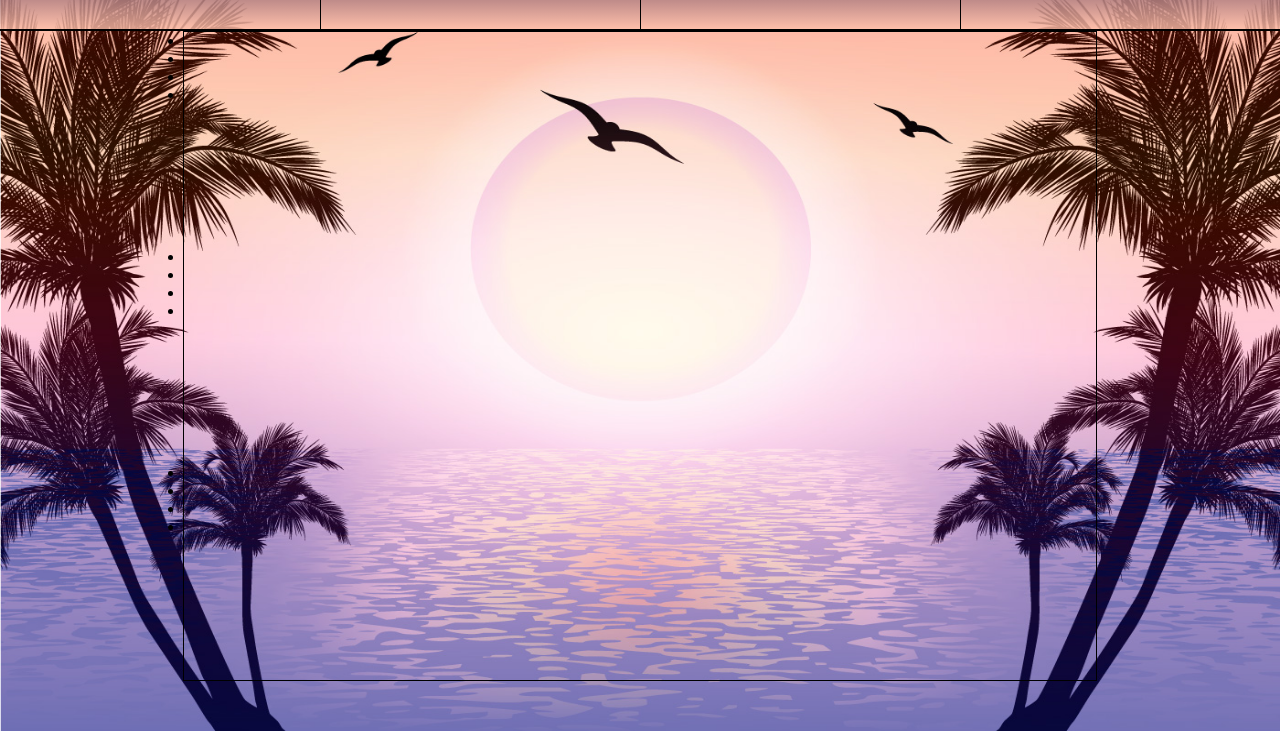
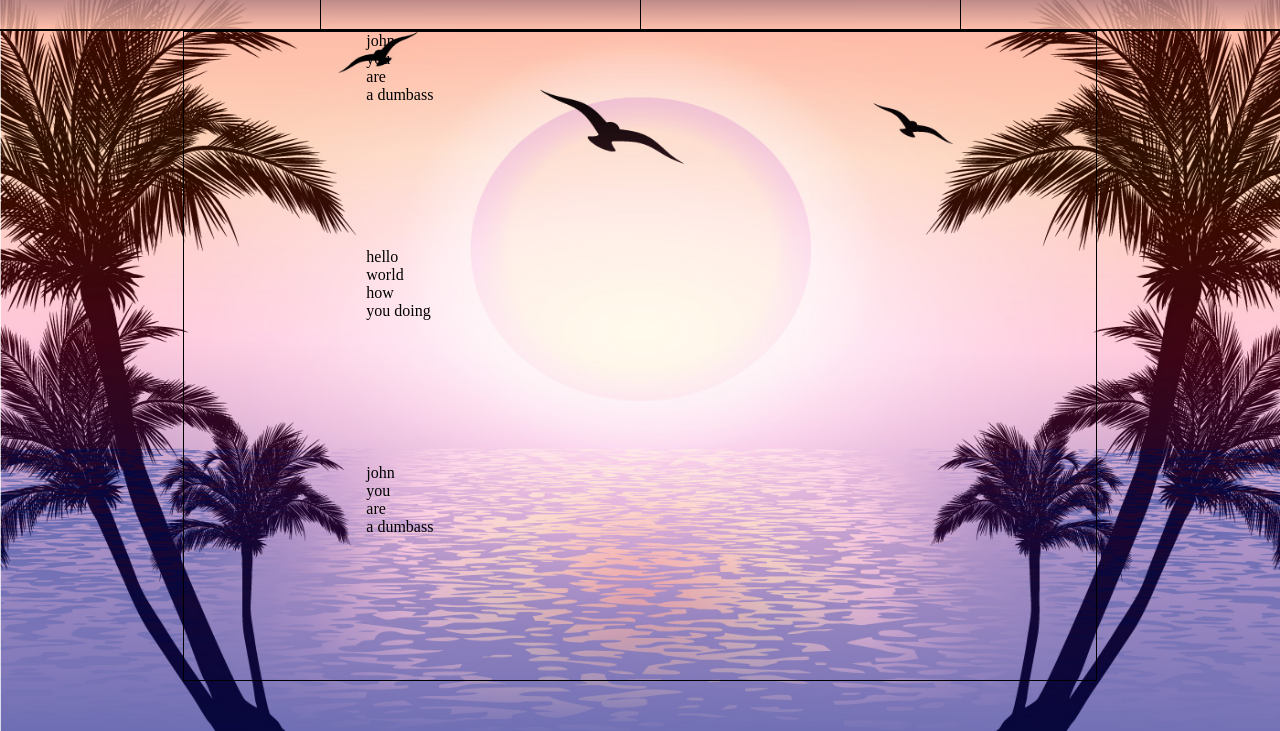
Before and after one commit to Jdoggett50/Odin-restaurants-page, a website built with webpack: page dist/index.html in a window 1280 px wide. Both pictures are taken after a click on the element "Drinks". Shown: the part 69-800 px from the top of the page. Built offline with nearby package versions, Linux system fonts and the light colour scheme.

Commit message:
li textcontent functions created

```diff
--- a/src/tab-build/drink.js
+++ b/src/tab-build/drink.js
@@ -8,6 +8,9 @@ const cocktailArr = ['john', 'you', 'are', 'a dumbass'];
 export function drinkComponent() {
     tabContentContainer('drink-container');
     const drinkContainer = document.querySelector('.drink-container');
+
+    //h2 atop each container inside of drink container
+    //I need three containers inside of drinkContainer
 
     makeDrinkUl(drinkContainer,'beer-ul');
     makeDrinkUl(drinkContainer,'wine-ul');
@@ -20,6 +23,10 @@ export function drinkComponent() {
     appendGeneratedEls(beer, 'li', beerArr.length, 'beer-li');
     appendGeneratedEls(wine, 'li', wineArr.length, 'wine-li');
     appendGeneratedEls(cocktail, 'li', cocktailArr.length, 'cocktail-li');
+    giveLiContent('.beer-li', beerArr);
+    giveLiContent('.wine-li', wineArr);
+    giveLiContent('.cocktail-li', cocktailArr);
+
 }
 
 //create am unordered list and append it to the container.
@@ -30,8 +37,11 @@ function makeDrinkUl(parent,className) {
     parent.appendChild(ul);
 }
 
-function giveLiContent () {
-
+function giveLiContent (targetEls,itemArr) {
+    const selection = document.querySelectorAll(targetEls);
+    for(let i = 0; i < selection.length; i++){
+        selection[i].textContent = itemArr[i];
+    }
 }
 
 //similarities are that they create a UL, they all have an array to plug in
--- a/src/tab-style/drink.css
+++ b/src/tab-style/drink.css
@@ -1,7 +1,12 @@
 .drink-container {
     display: grid;
     grid-template-rows: repeat(3, 1fr);
+    grid-template-columns: 1fr 3fr 1fr;
     border: 1px solid black;
+}
+
+.drink-container ul {
+    grid-column: 2 / 3;
 }
 
 .beer-ul {
@@ -17,5 +22,5 @@
 }
 
 li {
-
+    list-style-type: none;
 }
```
Also changed, not shown: dist/main.bundle.js.
